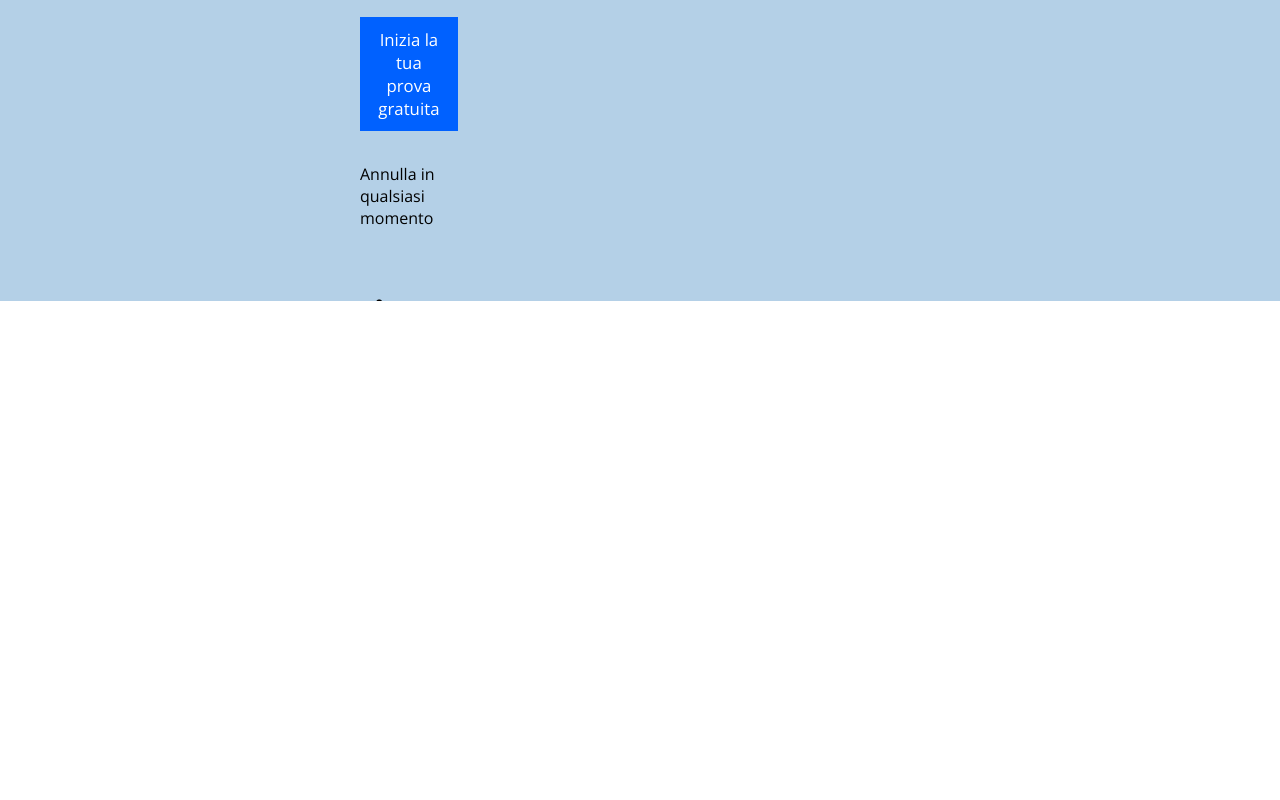
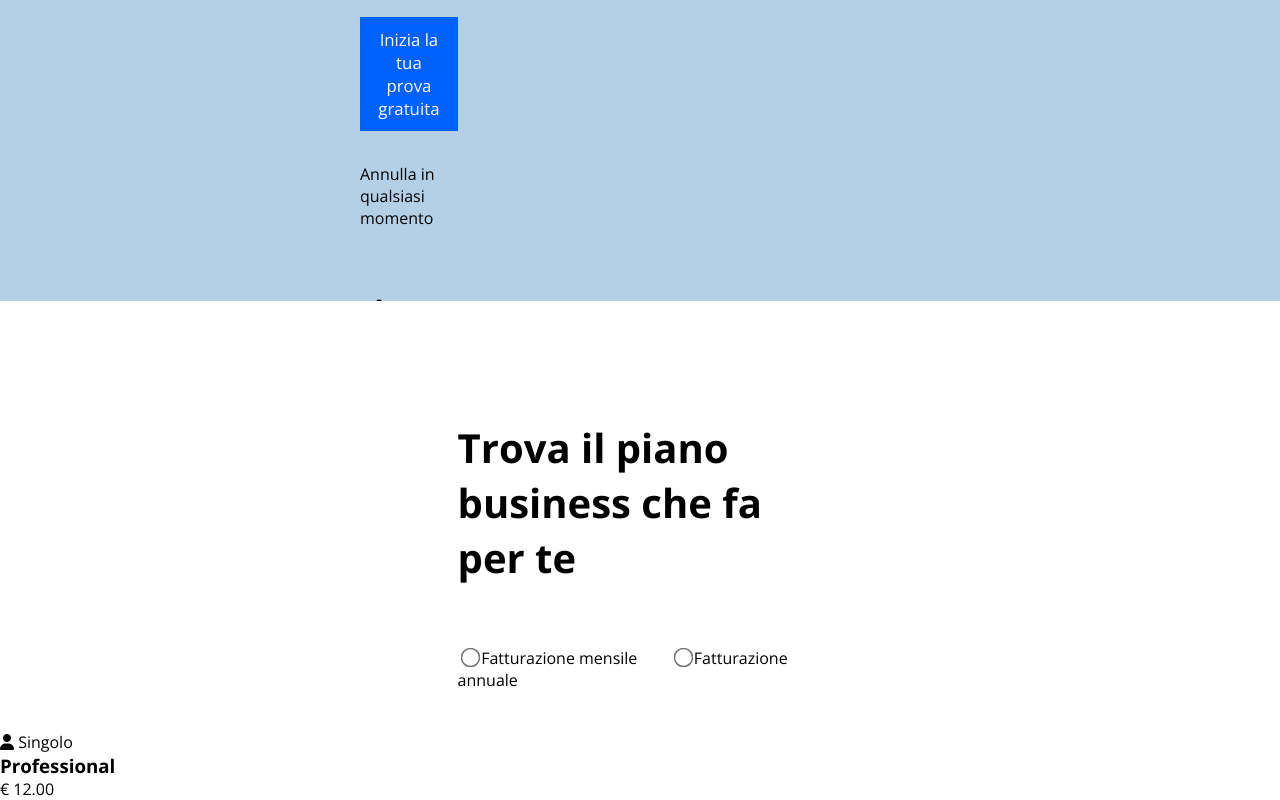
Before and after one commit to AmedeoPioSpina/htmlcss-dropbox, a plain HTML site: page Index.html in a window 1280 px wide. Shown: the part 1138-1938 px from the top of the page. Before the commit the page ends 1519 px from the top, so only its background shows below. Drawn offline with nearby package versions, Linux system fonts and the light colour scheme.

Commit message:
sezione input del main completa

```diff
--- a/Index.html
+++ b/Index.html
@@ -84,9 +84,48 @@
                 </div>
             </div>
             <div class="white-line">
+            </div>
+        </section>
+    </header>
+    <main>
+        <section>
+            <div class="choise-implementation-plans-container">
+                <h2>
+                    Trova il piano business che fa per te
+                </h2>
+                <form>
+                    <input type="radio" name="ciclo-di-fatturazione">
+                    <label>
+                        Fatturazione mensile
+                    </label>
+                    <input type="radio" name="ciclo-di-fatturazione">
+                    <label>
+                        Fatturazione annuale
+                    </label>
+                </form>
+            </div class="implementation-plans-container">
+                <div class="column">
+                    <p>
+                        <i class="fa-solid fa-user"></i>
+                        Singolo
+                    </p>
+                    <div>
+                        <h3>
+                            Professional
+                        </h3>
+                        <p>
+                            € 12.00
+                        </p>
+                    </div>
+                    <div></div>
+                </div>
+            <div>
 
             </div>
         </section>
-    </header>
+    </main>
+    <footer>
+
+    </footer>
 </body>
 </html>
--- a/style/style.css
+++ b/style/style.css
@@ -32,6 +32,29 @@ header section{
 h1 {
     font-size: 5rem;
     margin-bottom: 2.5rem;
+}
+
+h2{
+    font-size: 2.5rem;
+    margin-bottom: 3.9rem;
+}
+
+.choise-implementation-plans-container {
+        margin: 2.5rem 28.6rem;
+}
+
+.choise-implementation-plans-container input[type="radio"] {
+  -ms-transform: scale(1.5);
+  -webkit-transform: scale(1.5);
+  transform: scale(1.5);
+}
+
+.choise-implementation-plans-container input {
+    margin-left: 0.4rem;
+}
+
+.choise-implementation-plans-container label {
+    margin-right: 1.8rem;
 }
 
 .logo{
```
